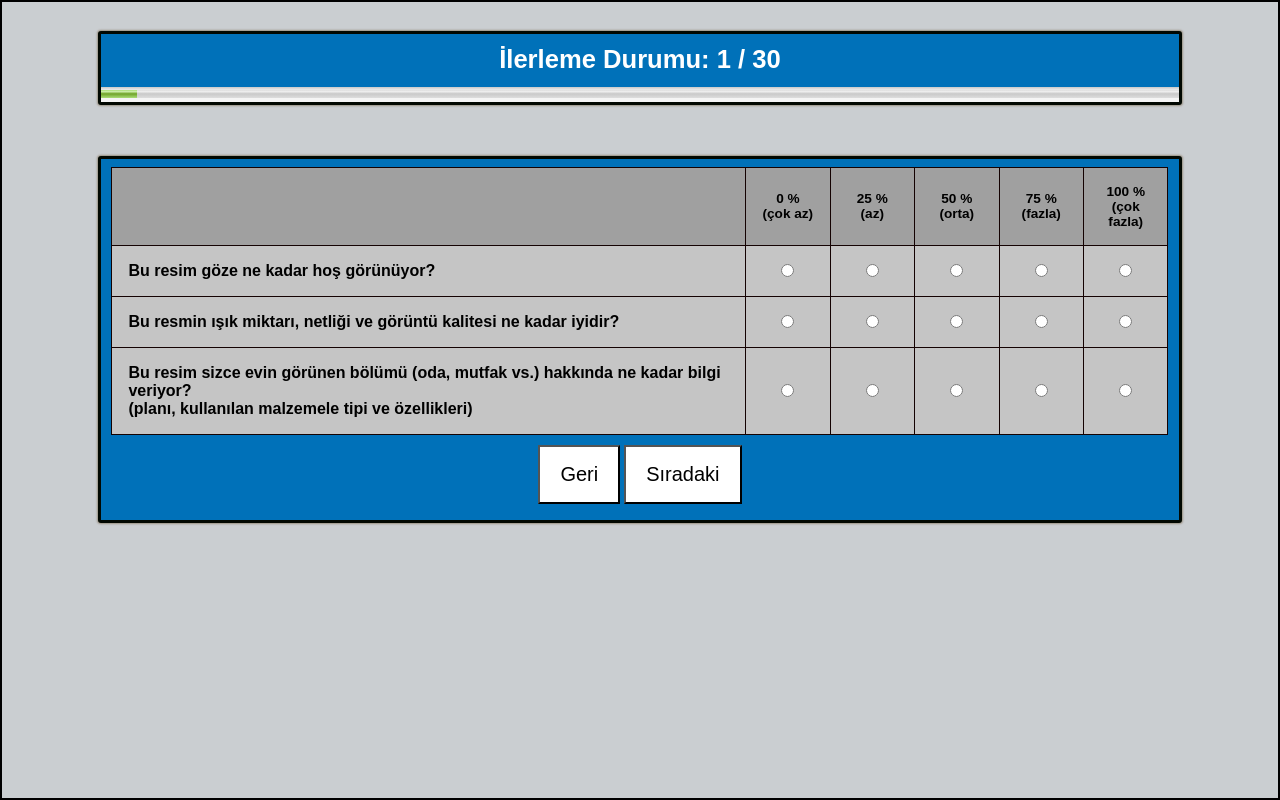
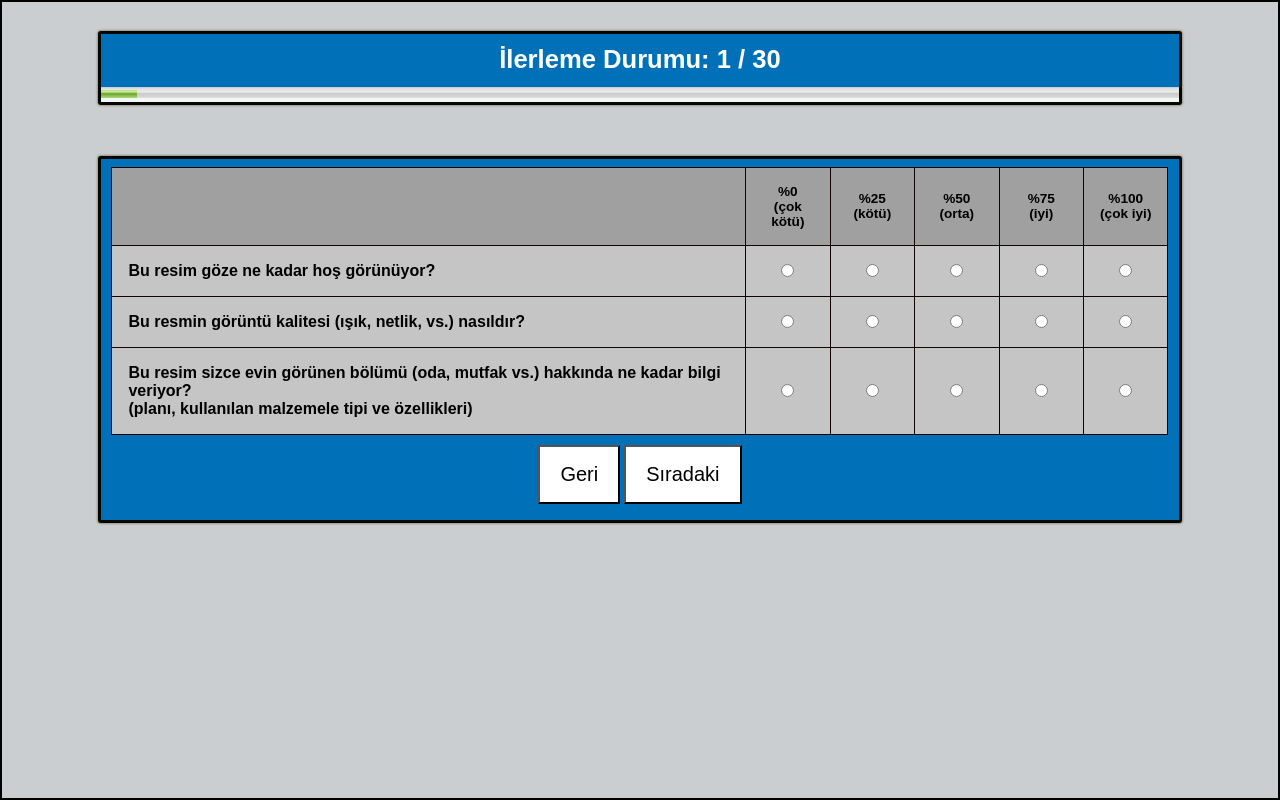
Before and after one commit to Aeunal/Django_Web_Survey, a Django app: template photo/templates/photo/template.html in a window 1280 px wide. Run offline with Django 3.2, Linux system fonts and the light colour scheme; the template is opened without the code that fills it, so the values that code supplies are empty; some libraries are stand-ins or nearby versions.

Commit message:
Changing template

```diff
--- a/photo/templates/photo/template.html
+++ b/photo/templates/photo/template.html
@@ -239,11 +239,11 @@
             <tbody>
               <tr style="text-align:center;font-size:1.7vmin;">
                 <td width="60%"> </td>
-                <td width="8%" ><b>0 %<br>(çok az)</b></td>
-                <td width="8%"><b>25 %<br>(az)</b></td>
-                <td width="8%"><b>50 %<br>(orta)</b></td>
-                <td width="8%"><b>75 %<br>(fazla)</b></td>
-                <td width="8%"><b>100 %<br>(çok fazla)</b></td>
+                <td width="8%" ><b>%0<br>(çok kötü)</b></td>
+                <td width="8%"><b>%25<br>(kötü)</b></td>
+                <td width="8%"><b>%50<br>(orta)</b></td>
+                <td width="8%"><b>%75<br>(iyi)</b></td>
+                <td width="8%"><b>%100<br>(çok iyi)</b></td>
               </tr>
 
               <tr style="text-align:center">
@@ -259,8 +259,7 @@
 
               <tr style="text-align:center">
                 <td style="text-align:left">
-                  <strong style="font-size:2vmin;" for="id_answer2">Bu resmin ışık miktarı, netliği ve görüntü kalitesi
-                    ne kadar iyidir?</strong>
+                  <strong style="font-size:2vmin;" for="id_answer2">Bu resmin görüntü kalitesi (ışık, netlik, vs.) nasıldır?</strong>
                 </td>
                 <td onclick="this.children[0].checked=true"><input type="RADIO" value="0" id="id_answer2" name="answer2" required></td>
                 <td onclick="this.children[0].checked=true"><input type="RADIO" value="25" id="id_answer2" name="answer2" required></td>
```
